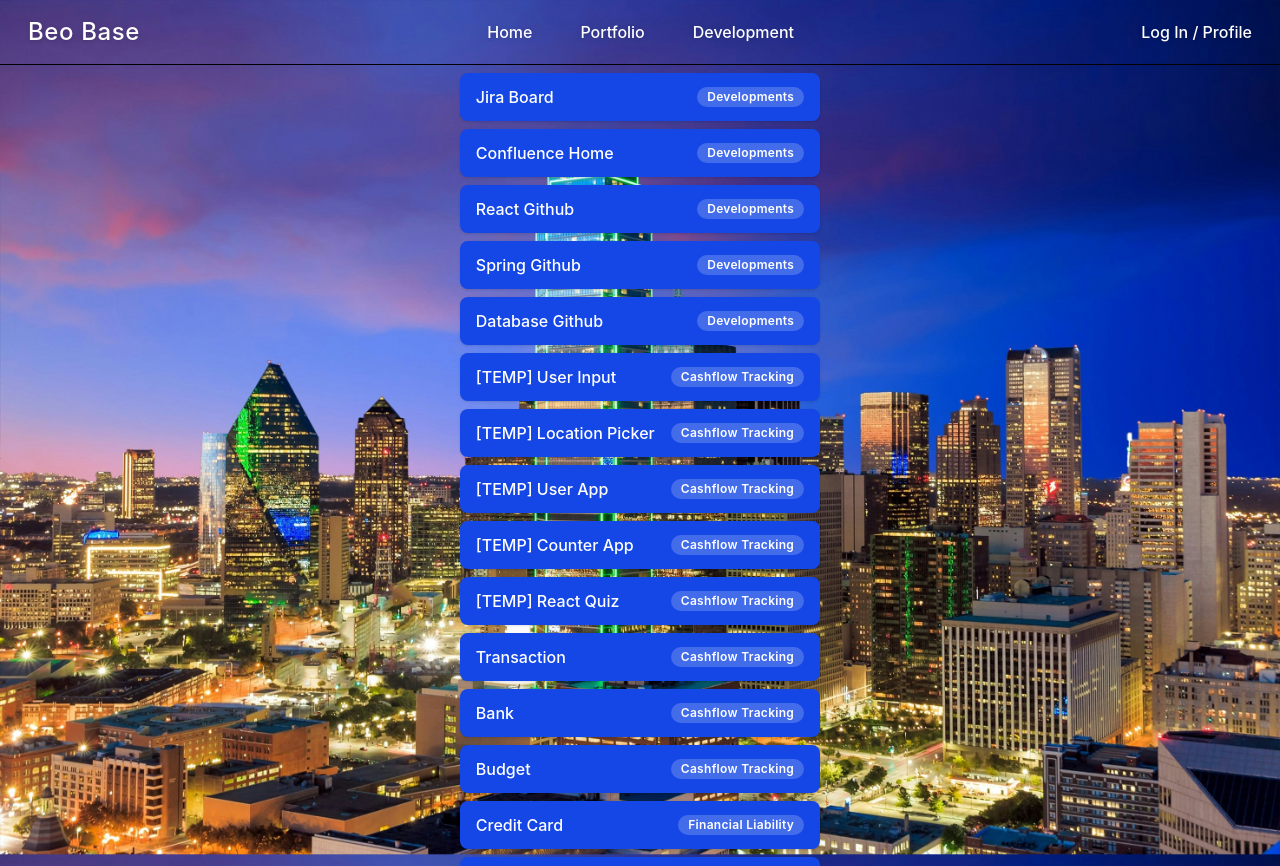
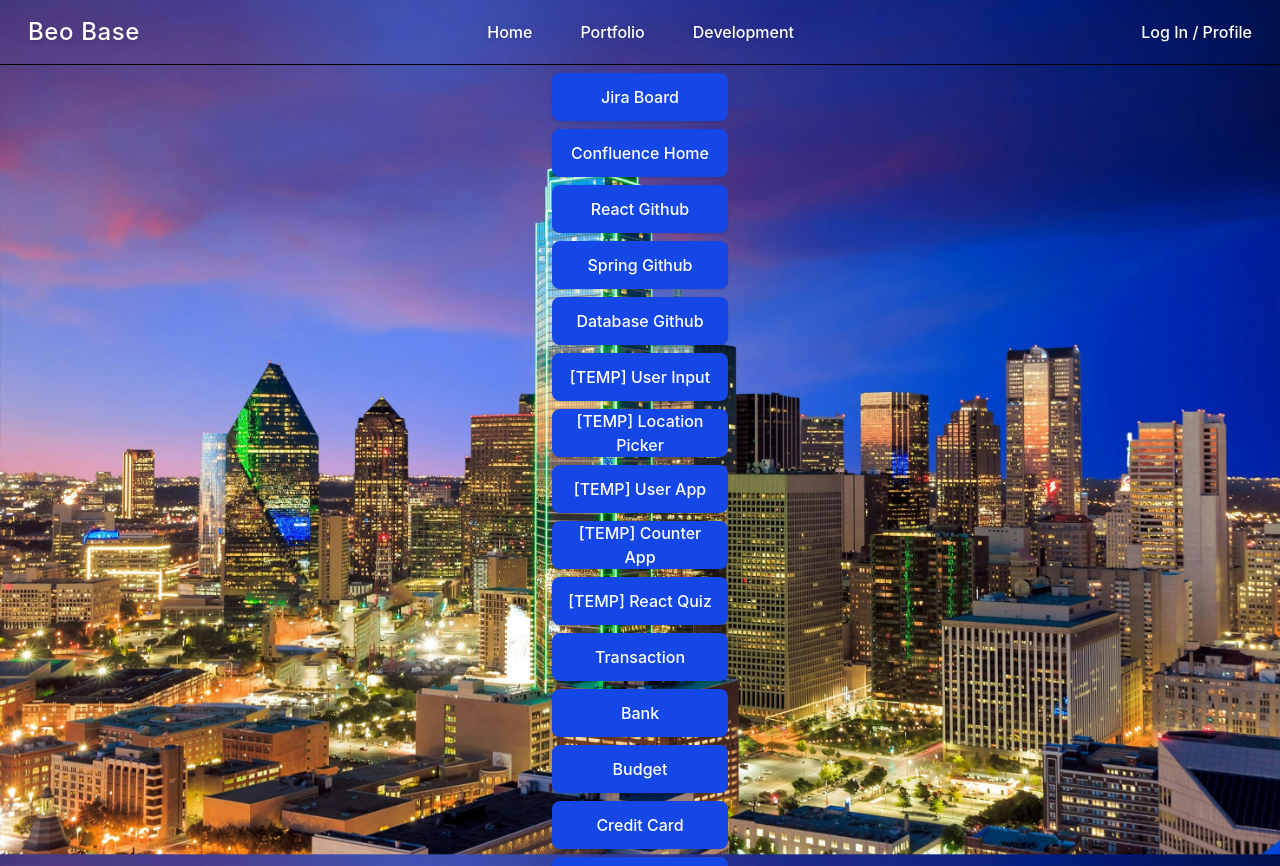
Before and after one commit to BeoBase/beo-react, a React (Vite) app: page / in a window 1280 px wide. Shown: the top 866 px of the page. Built offline with nearby package versions, Linux system fonts and the light colour scheme.

Commit message:
BEO-526: update the app button to be a simple button with no tag info

```diff
--- a/src/components/apps/AppButton.tsx
+++ b/src/components/apps/AppButton.tsx
@@ -7,24 +7,15 @@ type AppButtonProps = {
 };
 
 export default function AppButton({ app, className = "" }: AppButtonProps) {
-  const rowClassName = `flex w-full items-center justify-between gap-4 rounded-lg
-    bg-blue-700 px-4 py-3 text-left font-medium text-white shadow-sm
+  const buttonClassName = `flex h-12 w-44 items-center justify-center rounded-lg
+    bg-blue-700 px-4 text-center font-medium text-white shadow-sm
     transition-all hover:bg-blue-500 hover:shadow-lg ${className}`;
-
-  const content = (
-    <>
-      <span className="truncate">{app.name}</span>
-      <span className="shrink-0 rounded-full bg-white/20 px-2.5 py-0.5 text-xs font-semibold tracking-wide">
-        {app.tag}
-      </span>
-    </>
-  );
 
   // Internal route -> router Link (no page reload)
   if (app.to) {
     return (
-      <Link to={app.to} className={rowClassName}>
-        {content}
+      <Link to={app.to} className={buttonClassName}>
+        {app.name}
       </Link>
     );
   }
@@ -35,9 +26,9 @@ export default function AppButton({ app, className = "" }: AppButtonProps) {
       href={app.href}
       target="_blank"
       rel="noopener noreferrer"
-      className={rowClassName}
+      className={buttonClassName}
     >
-      {content}
+      {app.name}
     </a>
   );
 }
```
Also changed, not shown: 1 other file (tests, documents, lock files or other folders).
